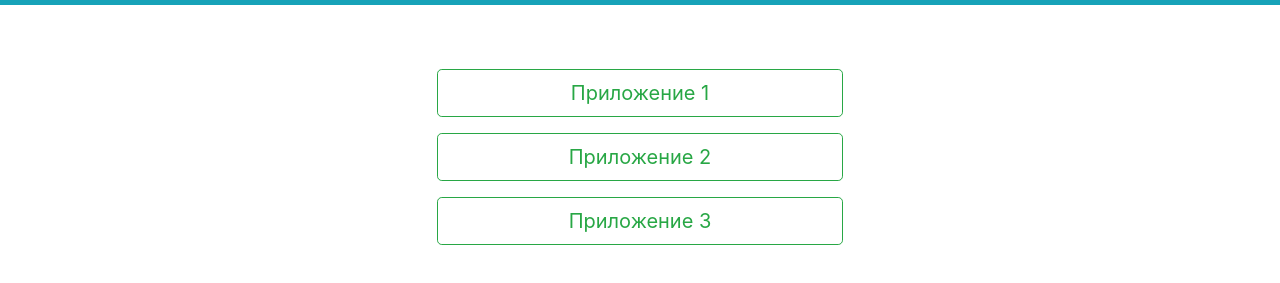
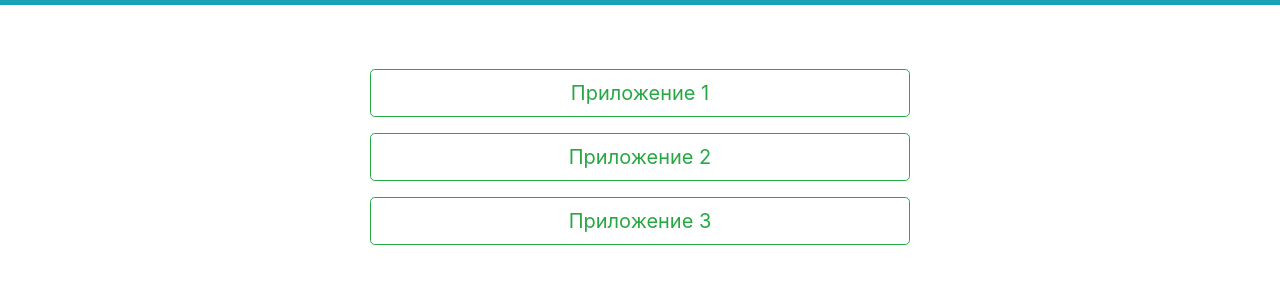
Before and after one commit to WPbit/project-js, a plain HTML site: page index.html in a window 1280 px wide. Shown: the part 51-334 px from the top of the page. Drawn offline with nearby package versions, Linux system fonts and the light colour scheme.

Commit message:
js project v.1

```diff
--- a/index.html
+++ b/index.html
@@ -17,9 +17,10 @@
 </nav>
 
 <main>
+    <div class="container">
         <div class="row mt-5">
-        <div class="col-md-4"></div>
-        <div class="col-md-4 text-center">
+            <div class="col-md-3"></div>
+            <div class="col-md-6 text-center">
                 <a href="#" role="button" class="btn btn-lg btn-outline-success btn-block mt-3">
                     Приложение 1
                 </a>
@@ -30,7 +31,8 @@
                     Приложение 3
                 </a>
             </div>
-        <div class="col-md-4"></div>
+            <div class="col-md-3"></div>
+        </div>
     </div>
 </main>
 
```
Lines whose indentation alone changed are shown as unchanged.
